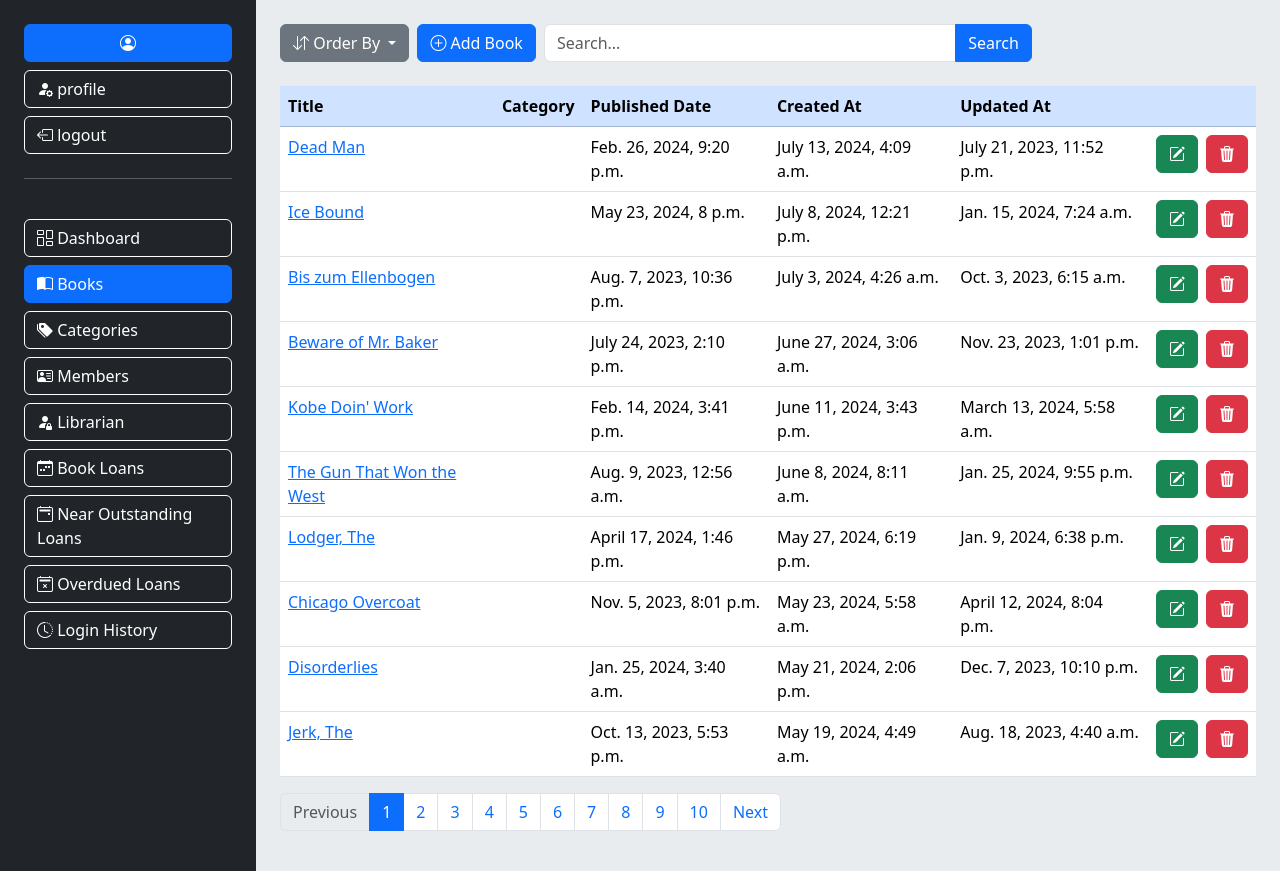
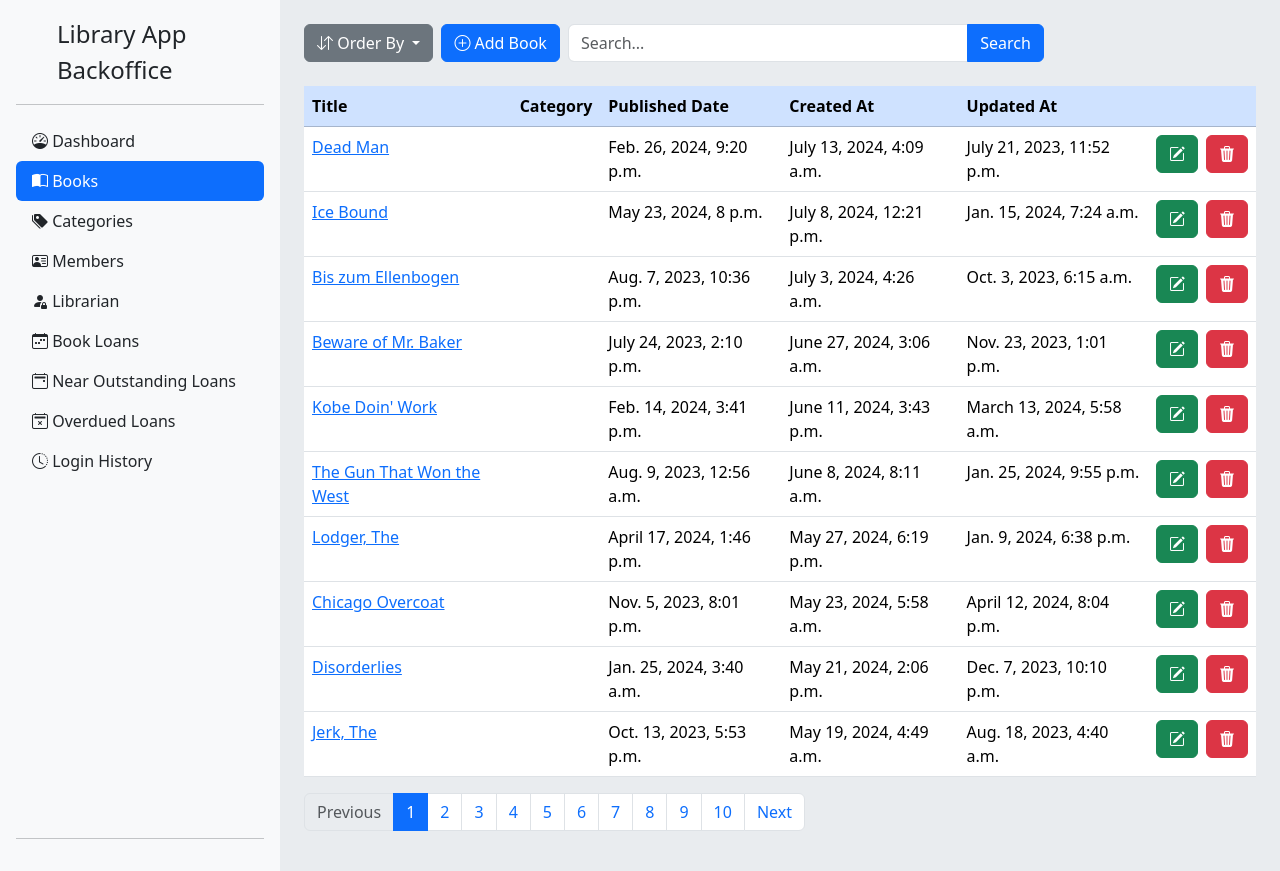
Before and after one commit to impfundev/library-app, a Django app: page /books/ in a window 1280 px wide. Run offline with Django 5.2, Linux system fonts and the light colour scheme; data comes from the database, SQL or seed files in the repository; data that the repository does not hold is empty.

Commit message:
feat: new sidebar layout

```diff
--- a/dashboard/templates/layout.html
+++ b/dashboard/templates/layout.html
@@ -4,59 +4,7 @@
   class="w-100 h-100 bg-body-secondary d-flex justify-content-end"
 >
 
-  <div
-    class="w-100 p-4 d-flex flex-column gap-4 bg-dark"
-    style="max-width: 20vw"
-  >
-    {% include "profile.html" %}
-    <div class="d-flex flex-column gap-2">
-      <a
-        href="/dashboard"
-        class="btn {% if request.path == '/dashboard/' %}btn-primary{% else %}btn-outline-primary border-white text-white{% endif %} text-start w-100"
-        ><i class="bi bi-columns-gap"></i> Dashboard</a
-      >
-      <a
-        href="/books"
-        class="btn {% if request.path == '/books/' %}btn-primary{% else %}btn-outline-primary border-white text-white{% endif %} text-start w-100"
-        ><i class="bi bi-book-half"></i> Books</a
-      >
-      <a
-        href="/books/categories"
-        class="btn {% if request.path == '/books/categories/' %}btn-primary{% else %}btn-outline-primary border-white text-white{% endif %} text-start w-100"
-        ><i class="bi bi-tags-fill"></i> Categories</a
-      >
-      <a
-        href="/users/members"
-        class="btn {% if request.path == '/users/members/' %}btn-primary{% else %}btn-outline-primary border-white text-white{% endif %} text-start w-100"
-        ><i class="bi bi-person-vcard"></i> Members</a
-      >
-      <a
-        href="/users/librarians"
-        class="btn {% if request.path == '/users/librarians/' %}btn-primary{% else %}btn-outline-primary border-white text-white{% endif %} text-start w-100"
-        ><i class="bi bi-person-fill-lock"></i> Librarian</a
-      >
-      <a
-        href="/book-loans"
-        class="btn {% if request.path == '/book-loans/' %}btn-primary{% else %}btn-outline-primary border-white text-white{% endif %} text-start w-100"
-        ><i class="bi bi-calendar-week"></i> Book Loans</a
-      >
-      <a
-        href="/upcoming-loans/"
-        class="btn {% if request.path == '/upcoming-loans/' %}btn-primary{% else %}btn-outline-primary border-white text-white{% endif %} text-start w-100"
-        ><i class="bi bi-calendar2-event"></i> Near Outstanding Loans</a
-      >
-      <a
-        href="/overdued-loans/"
-        class="btn {% if request.path == '/overdued-loans/' %}btn-primary{% else %}btn-outline-primary border-white text-white{% endif %} text-start w-100"
-        ><i class="bi bi-calendar2-x"></i> Overdued Loans</a
-      >
-      <a
-        href="/users/librarians/login-history/"
-        class="btn {% if request.path == '/users/librarians/login-history/' %}btn-primary{% else %}btn-outline-primary border-white text-white{% endif %} text-start w-100"
-        ><i class="bi bi-clock-history"></i> Login History</a
-      >
-    </div>
-  </div>
+  {% include "sidebar.html" %}
 
   <div style="max-height: 100vh" class="w-100 overflow-y-auto">
     {% block dashboard %}{% endblock dashboard %}
--- a/dashboard/templates/profile.html
+++ /dev/null
@@ -1,21 +0,0 @@
-<div class="d-flex flex-column gap-2">
-  <button
-    class="w-100 btn btn-primary text-start d-flex justify-content-center gap-2"
-    type="button"
-    data-bs-toggle="dropdown"
-  >
-    <i class="bi bi-person-circle"></i>
-    {% if user %} <span class="text-truncate">{{ user.username }}</span> {% endif %}
-  </button>
-  <a
-    class="w-100 btn btn-outline-primary border-white text-white text-start"
-    href="/users/librarians/{{ librarian_id }}/"
-    ><i class="bi bi-person-fill-gear"></i> profile</a
-  >
-  <a
-    class="w-100 btn btn-outline-primary border-white text-white text-start"
-    href="/users/auth/logout/"
-    ><i class="bi bi-box-arrow-left"></i> logout</a
-  >
-  <hr class="border-white" />
-</div>
--- /dev/null
+++ b/dashboard/templates/sidebar.html
@@ -0,0 +1,84 @@
+<div class="d-flex flex-column flex-shrink-0 p-3 bg-light" style="width: 280px;">
+    <div class="d-flex align-items-center mb-3 mb-md-0 me-md-auto link-dark text-decoration-none">
+      <svg class="bi me-2" width="40" height="32"><use xlink:href="#bootstrap"/></svg>
+      <span class="fs-4">Library App Backoffice</span>
+    </div>
+    <hr>
+    <ul class="nav nav-pills flex-column mb-auto">
+      <li>
+        <a
+        href="/dashboard"
+        class="nav-link {% if request.path == '/dashboard/' %}active{% else %}link-dark{% endif %} text-start w-100"
+        ><i class="bi bi-speedometer"></i> Dashboard</a>
+      </li>
+      <li>
+        <a
+            href="/books"
+            class="nav-link {% if request.path == '/books/' %}active{% else %}link-dark{% endif %} text-start w-100"
+            ><i class="bi bi-book-half"></i> Books</a
+        >
+      </li>
+      <li>
+        <a
+            href="/books/categories"
+            class="nav-link {% if request.path == '/books/categories/' %}active{% else %}link-dark{% endif %} text-start w-100"
+            ><i class="bi bi-tags-fill"></i> Categories</a
+        >
+      </li>
+      <li>
+        <a
+            href="/users/members"
+            class="nav-link {% if request.path == '/users/members/' %}active{% else %}link-dark{% endif %} text-start w-100"
+            ><i class="bi bi-person-vcard"></i> Members</a
+        >
+      </li>
+      <li>
+        <a
+            href="/users/librarians"
+            class="nav-link {% if request.path == '/users/librarians/' %}active{% else %}link-dark{% endif %} text-start w-100"
+            ><i class="bi bi-person-fill-lock"></i> Librarian</a
+        >
+      </li>
+      <li>
+        <a
+            href="/book-loans"
+            class="nav-link {% if request.path == '/book-loans/' %}active{% else %}link-dark{% endif %} text-start w-100"
+            ><i class="bi bi-calendar-week"></i> Book Loans</a
+        >
+      </li>
+      <li>
+        <a
+            href="/upcoming-loans/"
+            class="nav-link {% if request.path == '/upcoming-loans/' %}active{% else %}link-dark{% endif %} text-start w-100"
+            ><i class="bi bi-calendar2-event"></i> Near Outstanding Loans</a
+        >
+      </li>
+      <li>
+        <a
+            href="/overdued-loans/"
+            class="nav-link {% if request.path == '/overdued-loans/' %}active{% else %}link-dark{% endif %} text-start w-100"
+            ><i class="bi bi-calendar2-x"></i> Overdued Loans</a
+        >
+      </li>
+      <li>
+        <a
+            href="/users/librarians/login-history/"
+            class="nav-link {% if request.path == '/users/librarians/login-history/' %}active{% else %}link-dark{% endif %} text-start w-100"
+            ><i class="bi bi-clock-history"></i> Login History</a
+        >
+      </li>
+    </ul>
+    <hr>
+    <div class="dropdown">
+      {% if user %}
+      <a href="#" class="d-flex align-items-center link-dark text-decoration-none dropdown-toggle" id="dropdownUser2" data-bs-toggle="dropdown" aria-expanded="false">
+        <strong>{{ user.username }}</strong>
+      </a>
+      <ul class="dropdown-menu text-small shadow" aria-labelledby="dropdownUser2">
+        <li><a class="dropdown-item" href="/users/librarians/{{ librarian_id }}/">Profile</a></li>
+        <li><hr class="dropdown-divider"></li>
+        <li><a class="dropdown-item" href="/users/auth/logout/">Sign out</a></li>
+      </ul>
+      {% endif %}
+    </div>
+  </div>
```
